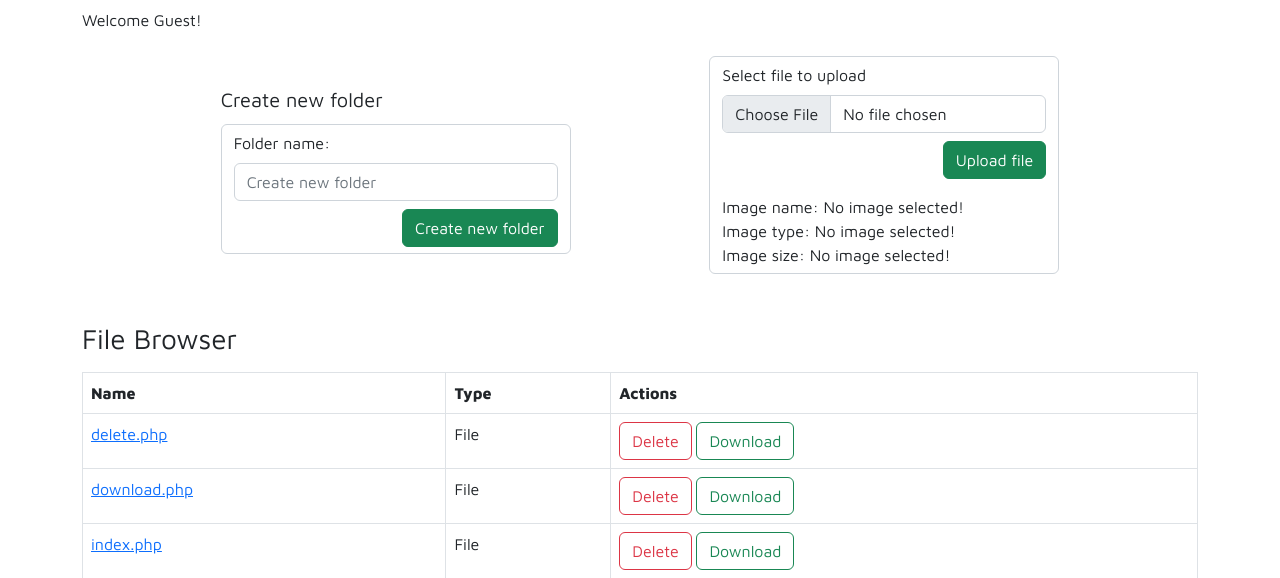
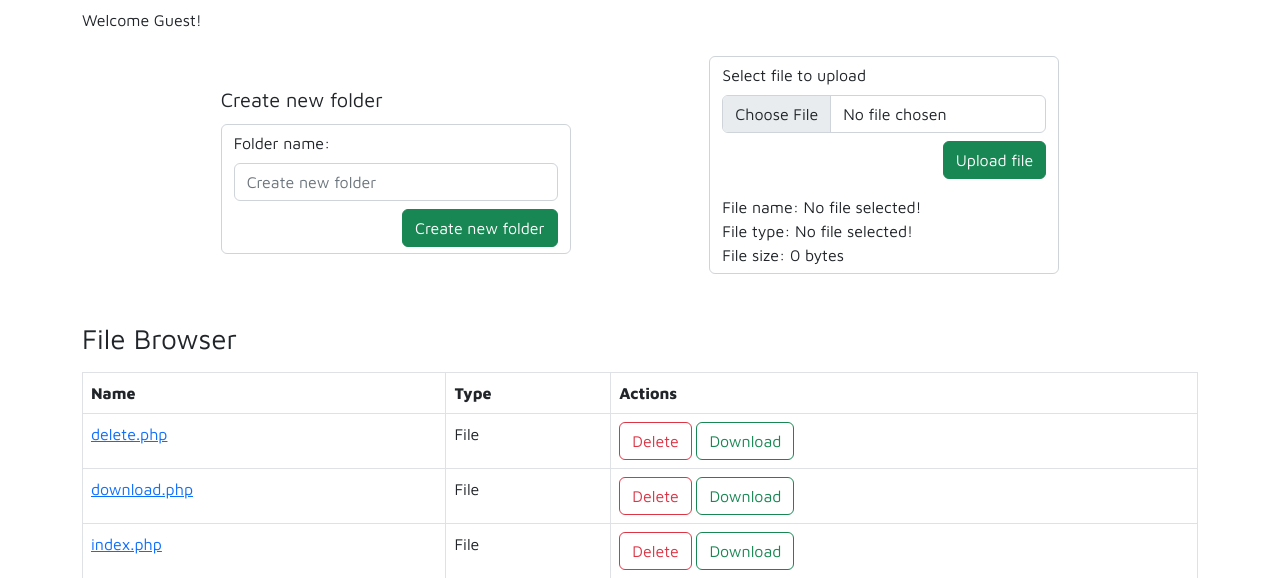
Before and after one commit to BrigitaGrybaiteBartke/PHP_File-Manager, a PHP site: page /index.php in a window 1280 px wide. Shown: the top 578 px of the page. Run offline with PHP 8.4, Linux system fonts and the light colour scheme; the visitor is signed in with stand-in values (Sample User, id 1).

Commit message:
add file size conversion function

```diff
--- a/index.php
+++ b/index.php
@@ -53,14 +53,45 @@ if (isset($_POST['newFolder'])) {
     }
 }
 
-// upload folder logic
+// File size conversion function
+function formatSizeUnits($bytes)
+{
+    if ($bytes >= 1073741824)
+    {
+        $bytes = number_format($bytes / 1073741824, 2) . ' GB';
+    }
+    elseif ($bytes >= 1048576)
+    {
+        $bytes = number_format($bytes / 1048576, 2) . ' MB';
+    }
+    elseif ($bytes >= 1024)
+    {
+        $bytes = number_format($bytes / 1024, 2) . ' KB';
+    }
+    elseif ($bytes > 1)
+    {
+        $bytes = $bytes . ' bytes';
+    }
+    elseif ($bytes == 1)
+    {
+        $bytes = $bytes . ' byte';
+    }
+    else
+    {
+        $bytes = '0 bytes';
+    }
+
+    return $bytes;
+}
+
+// upload file logic
 if (isset($_POST['upload'])) {
     $allowed_ext = ['png', 'jpg', 'jpeg', 'gif', 'svg', 'pdf', 'zip', 'txt', 'odt'];
     if (!empty($_FILES['upload']['name'])) {
         $file_name = $_FILES['upload']['name'];
+        $file_type = $_FILES['upload']['type'];
         $file_size = $_FILES['upload']['size'];
         $file_tmp = $_FILES['upload']['tmp_name'];
-        // $target_dir = "./${file_name}";
         $target_dir = './' . $file_name;
 
         if (isset($_GET['path'])) {
@@ -71,7 +102,7 @@ if (isset($_POST['upload'])) {
         $file_ext = strtolower(end($file_ext));
 
         if (in_array($file_ext, $allowed_ext)) {
-            if ($file_size <= 1000000) {
+            if ($file_size <= 2097152) {
                 $move = move_uploaded_file($file_tmp, $target_dir);
                 $message = '<p style="color: green">File uploaded</p>';
             } else {
@@ -158,8 +189,9 @@ if (isset($_POST['upload'])) {
         </div>
 
         <div <?php isset($_SESSION['logged']) == false ? print('style="display: none"') : print('style="display: block"') ?>>
+
+            <div class="d-flex justify-content-evenly align-items-end">
                 <!-- create new folder -->
-            <div class="d-flex justify-content-evenly align-items-end">
                 <div class="d-flex flex-column align-items-start width">
                     <div class="text-center mt-5 mb-1">
                         <h5>Create new folder</h5>
@@ -184,8 +216,7 @@ if (isset($_POST['upload'])) {
                     </div>
                 </div>
 
-
-                <!-- upload folder -->
+                <!-- upload file -->
                 <div class="form-control width">
                     <form action="<?php echo $_SERVER["PHP_SELF"] . '?' . http_build_query($_GET); ?>" method="POST" enctype="multipart/form-data">
                         <div class="d-flex flex-column">
@@ -202,9 +233,9 @@ if (isset($_POST['upload'])) {
                         <?php echo $uplMessage ?? null ?>
                     </div>
                     <div>
-                        <span>Image name: <?php echo $_FILES['upload']['name'] ?? 'No image selected!' ?></span><br>
-                        <span>Image type: <?php echo $_FILES['upload']['type'] ?? 'No image selected!' ?></span><br>
-                        <span>Image size: <?php echo $_FILES['upload']['size'] ?? 'No image selected!' ?></span><br>
+                        <span>File name: <?php echo $file_name ?? 'No file selected!' ?></span><br>
+                        <span>File type: <?php echo $file_type ?? 'No file selected!' ?></span><br>
+                        <span>File size: <?php empty($file_size) ? print('0 bytes') : print(formatSizeUnits($file_size)) ?></span><br>
                     </div>
                 </div>
             </div>
@@ -221,7 +252,6 @@ if (isset($_POST['upload'])) {
                     </tr>
                     <!-- table logic -->
                     <?php
-
                     $current = '.';
 
                     if (isset($_GET['path'])) {
@@ -237,7 +267,7 @@ if (isset($_POST['upload'])) {
                         if ($isFolder) {
                             print("<tr><td>" . "<a href='?path=" . $folderPath . "'>" . $listItem . "</a></td>");
                             print('<td>Directory</td>');
-                            print('<td></td>');
+                            print('<td></td></tr>');
                         }
 
                         $pathToFile = $current . '/' . $listItem;
@@ -250,11 +280,11 @@ if (isset($_POST['upload'])) {
                             print("<td>" . "<a class='btn btn-outline-danger' href='delete.php?" . http_build_query($_GET) . "'>Delete</a>" . " " . "<a class='btn btn-outline-success' href='download.php?" . http_build_query($_GET) . "'> Download </a>" . "</td></tr>");
                         }
                     }
-                    print('</tbody></table>');
 
                     ?>
+                </table>
 
-                    <!-- Back button -->
+                <!-- Homepage / Back buttons -->
                 <div>
                     <a href="<?php print('./') ?>" class='btn btn-light'>Home page</a>
                     <a href="<?php $q_string = explode('/', rtrim($_SERVER['QUERY_STRING'], '/'));
```
Lines whose indentation alone changed are shown as unchanged.
